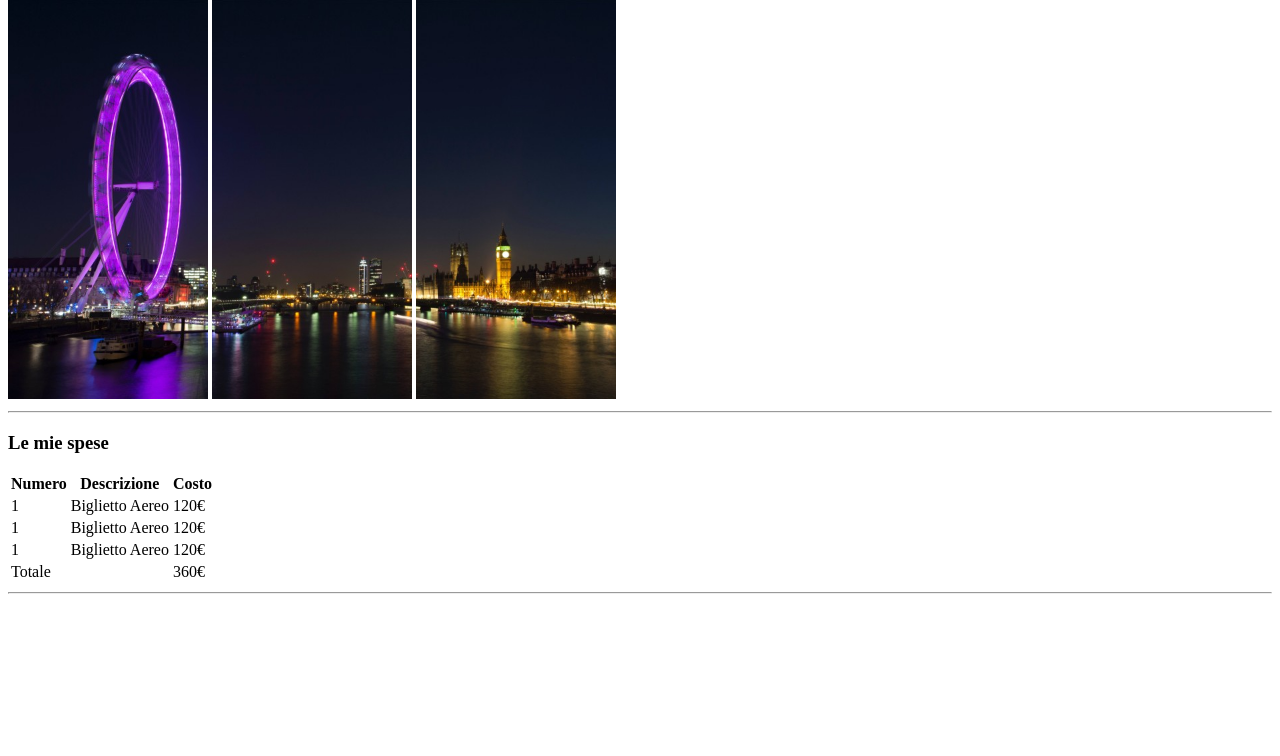
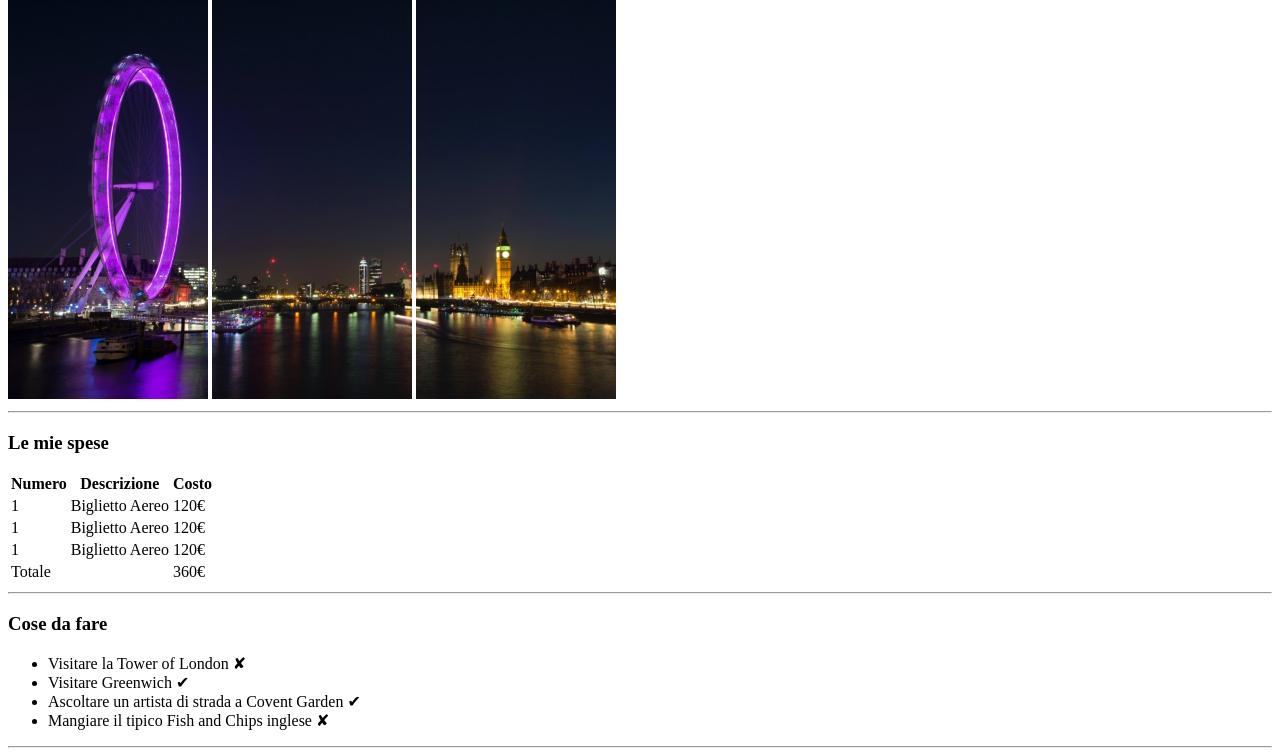
Before and after one commit to manu-devops98/html-london-trip, a plain HTML site: page index.html in a window 1280 px wide. Shown: the part 68-824 px from the top of the page. Before the commit the page ends 800 px from the top, so only its background shows below. Drawn offline with Linux system fonts and the light colour scheme.

Commit message:
add visits section

```diff
--- a/index.html
+++ b/index.html
@@ -58,6 +58,20 @@
     </section>
      <!--fine Sezione spese -->
 
+     <!-- Sezione Luoghi da Visitare -->
+     <section>
+      <h3>Cose da fare</h3>
+
+      <ul>
+          <li>Visitare la Tower of London &#10008</li>
+          <li>Visitare Greenwich &#10004</li>
+          <li>Ascoltare un artista di strada a Covent Garden &#10004</li>
+          <li>Mangiare il tipico Fish and Chips inglese &#10008</li>
+      </ul>
+
+     <hr>
+     </section>
+     <!-- Fine Sezione Luoghi da Visitare -->
 
 
 
```
